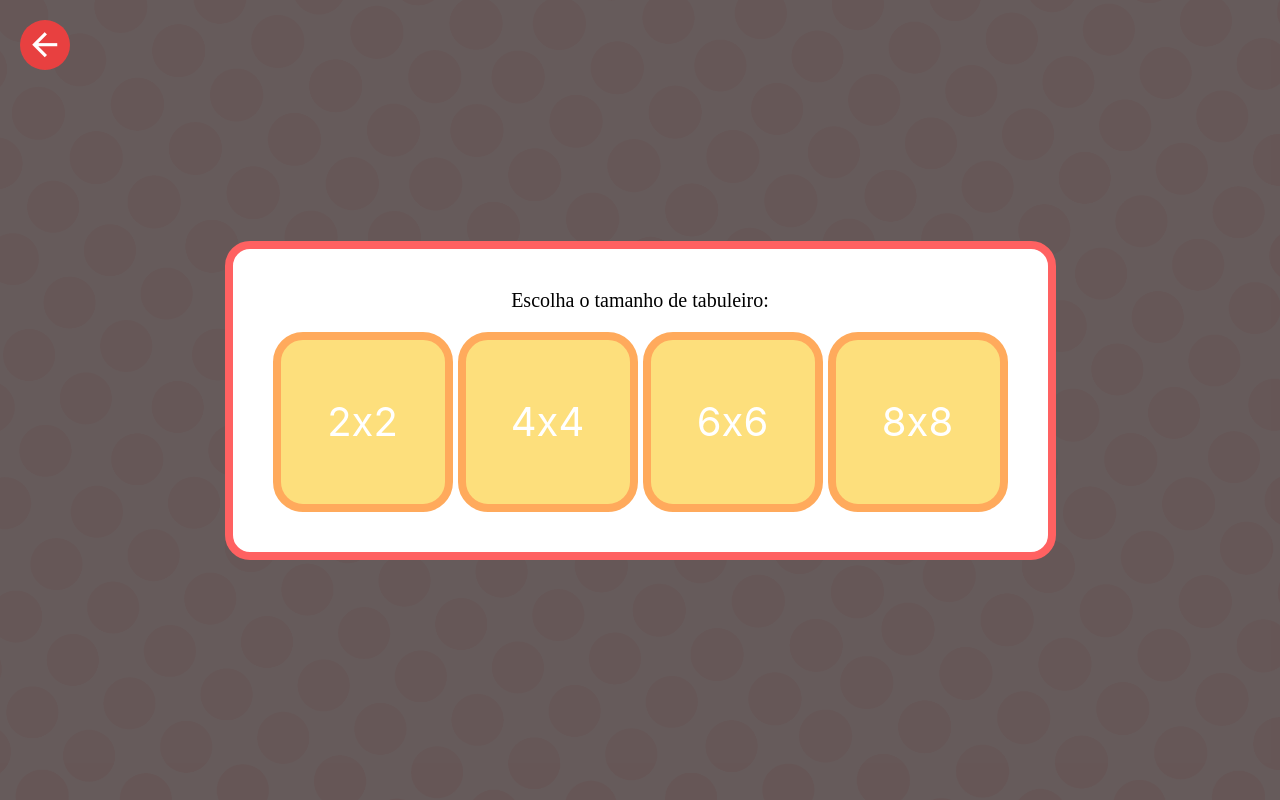
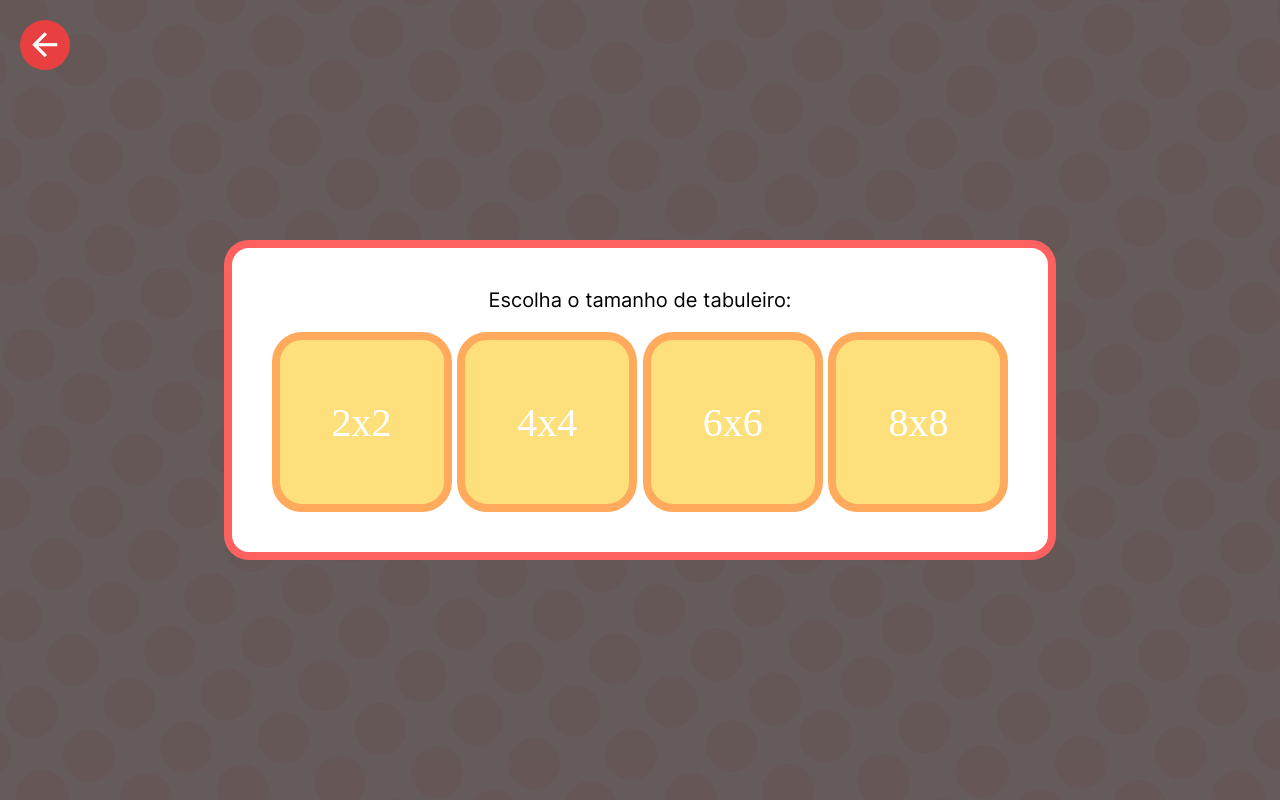
Before and after one commit to brendajuliane/MemoryGame, a PHP site: page /selecaoTabuleiro.html in a window 1280 px wide. Run offline with PHP 8.4, Linux system fonts and the light colour scheme; some web fonts are replaced.

Commit message:
Alteração Fontes Selecionar Tabuleiro

```diff
--- a/css/selecaoTabuleiro.css
+++ b/css/selecaoTabuleiro.css
@@ -1,3 +1,17 @@
+@font-face {
+    font-family: Inter;
+    src: url(../Inter/Inter-Regular.ttf);
+
+}
+@font-face {
+    font-family: "Inter Extra Bold";
+    src: url(../Inter/Inter-ExtraBold.ttf);
+
+}
+
+*{
+    font-family: Inter;
+}
 header {
     position: absolute;
     left: 10px;
@@ -11,7 +25,7 @@ main {
     display: flex;
     flex-direction: column;
     align-items: center;
-    font-family: Arial, Helvetica, sans-serif;
+    font-family: Inter;
     font-size: 20px;
 }
 #localButton {
@@ -22,7 +36,7 @@ main {
     background-color: #fddf7c;
     border: 8px #FFAA5C solid;
     border-radius: 30px;
-    font-family: 'Inter', sans-serif;
+    font-family: "Inter Extra Bold";
     color: white;
     font-size: 40px;
     width: 180px;
```
